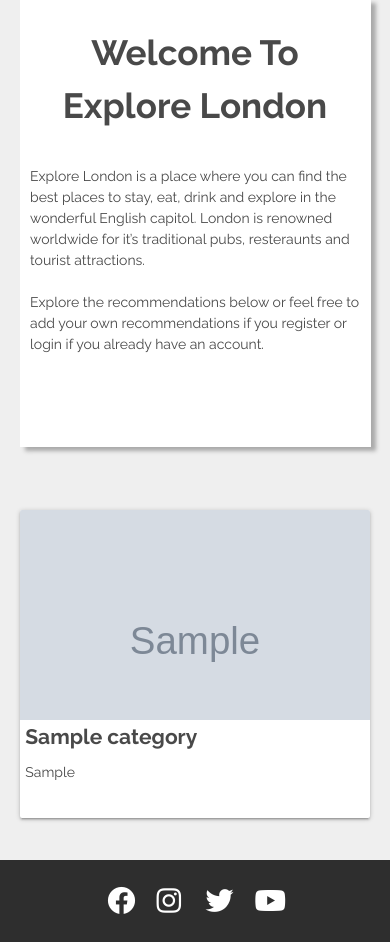
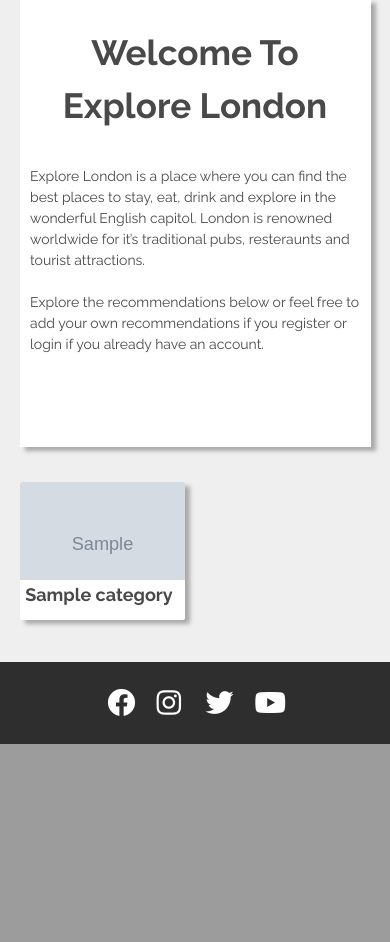
Before and after one commit to Jthomp1993/milestone-project-3, a Flask app: page /get_categories in a window 390 px wide. Shown: the part 535-1477 px from the top of the page. After the commit the page ends 1279 px from the top, so only its background shows below. Run offline with Flask 2, Linux system fonts and the light colour scheme; grey boxes marked "Sample" are stand-in pictures; a database or web service that is not in the repository returns one stand-in record (values such as "Sample title"); some libraries are stand-ins or nearby versions.

Commit message:
Improve responsive design of categories section

```diff
--- a/static/css/style.css
+++ b/static/css/style.css
@@ -22,6 +22,10 @@
 
 .text-color {
     color: #494949;
+}
+
+.shadow {
+    box-shadow: 5px 4px 4px #aaaaaa;
 }
 
 /* ------------------------------------ base.html */
@@ -75,7 +79,7 @@ nav .brand-logo {
 
 .card-container {
     margin-top: 4rem;
-    margin-bottom: 4rem;
+    margin-bottom: 2rem;
     height: 20rem;
     background-color: #ffffff;
     width: 60vw;
@@ -103,7 +107,7 @@ nav .brand-logo {
 	height: 50vh;
 }
 }
-
+/*--- Media query for small screen sizes ---*/
 @media only screen and (max-width: 600px) {
     .card-heading {
     font-size: 2.5rem;
@@ -165,10 +169,17 @@ nav .brand-logo {
     width: 95vw;
 }
     .card-image {
-    height: 15rem;
+    height: 7rem;
     overflow: hidden;
 }
+    .card-title {
+        height: 2.5rem;
+    }
+    .card-title h2 {
+        font-size: 18px;
+    }
 }
+
 /*--- Media query for Ipad Pro ---- */
 @media only screen and (min-width: 993px) and (max-width: 1200px) {
       .card-image {
--- a/templates/index.html
+++ b/templates/index.html
@@ -25,15 +25,15 @@
     <div class="container" id="categories-wrapper">
     <div class="row">
         {% for category in categories %}
-        <div class="col m6 xl3 s12">
-            <div class="card">
+        <div class="col m6 xl3 s6">
+            <div class="card shadow">
                 <div class="card-image">
                     <img src="{{ category.category_image }}" alt="{{ category.category_name }}">
                 </div>
                 <div class="card-title text-color raleway bold">
                     <h2>{{ category.category_name }}</h2>
                 </div>
-                <div class="card-info raleway text-color">
+                <div class="card-info raleway text-color hide-on-small-only">
                     <p>{{ category.category_info }}</p>
                 </div>
             </div>
```
